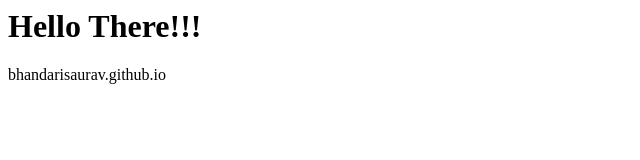
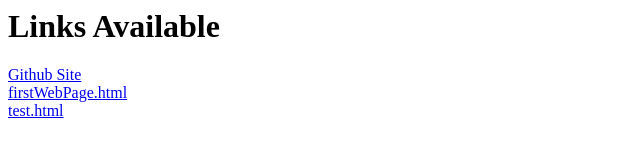
Before and after one commit to bhandarisaurav/bhandarisaurav.github.io, a plain HTML site: page index.html in a window 1280 px wide. Shown: the whole page, without its empty margins (0-640 px from the left). Drawn offline with Linux system fonts and the light colour scheme.

Commit message:
Updated index file

```diff
--- a/index.html
+++ b/index.html
@@ -1,3 +1,13 @@
-<h1> Hello There!!! </h1>
-
-<p> bhandarisaurav.github.io</p>
+<html>
+  <head>
+    <title>Index Page</title>
+  </head>
+  <body>
+    <h1>Links Available</h1>
+    <p>
+      <a href="https://bhandarisaurav.github.io/">Github Site</a><br />
+      <a href="firstWebPage.html">firstWebPage.html </a><br />
+      <a href="test.html">test.html </a>
+    </p>
+  </body>
+</html>
```
